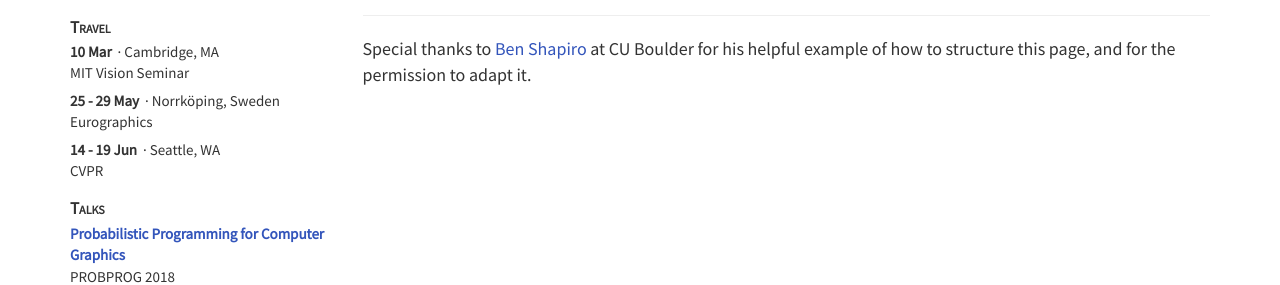
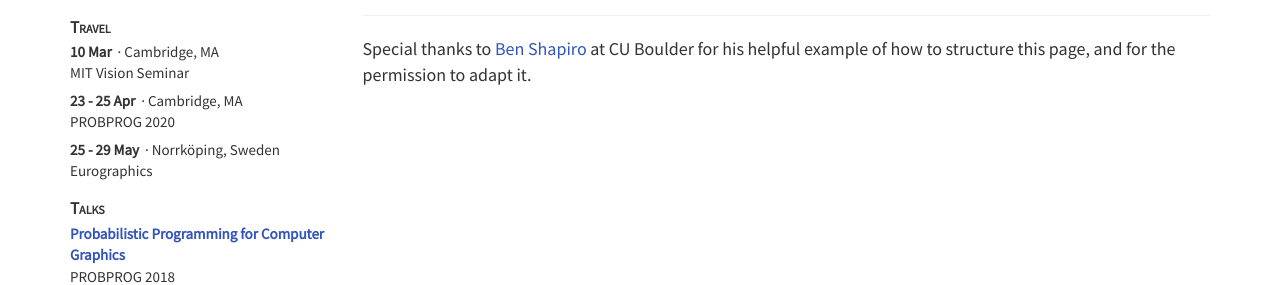
Before and after one commit to dritchie/dritchie.github.io, a Jekyll site: the page built from prospective_students.html, in a window 1280 px wide. Shown: the part 857-1142 px from the top of the page. Built offline with Jekyll 4.4.1, drawn with Linux system fonts in a browser that asks for light colours.

Commit message:
Add PROBPROG travel

```diff
--- a/_data/travel.json
+++ b/_data/travel.json
@@ -197,17 +197,17 @@
 		},
 
 		{
+			"startdate": "2020-04-23",
+			"enddate": "2020-04-25",
+			"event": "PROBPROG 2020",
+			"location": "Cambridge, MA"
+		},
+
+		{
 			"startdate": "2020-05-25",
 			"enddate": "2020-05-29",
 			"event": "Eurographics",
 			"location": "Norrköping, Sweden"
-		},
-
-		{
-			"startdate": "2020-06-14",
-			"enddate": "2020-06-19",
-			"event": "CVPR",
-			"location": "Seattle, WA"
 		}
 	]
 }
```
